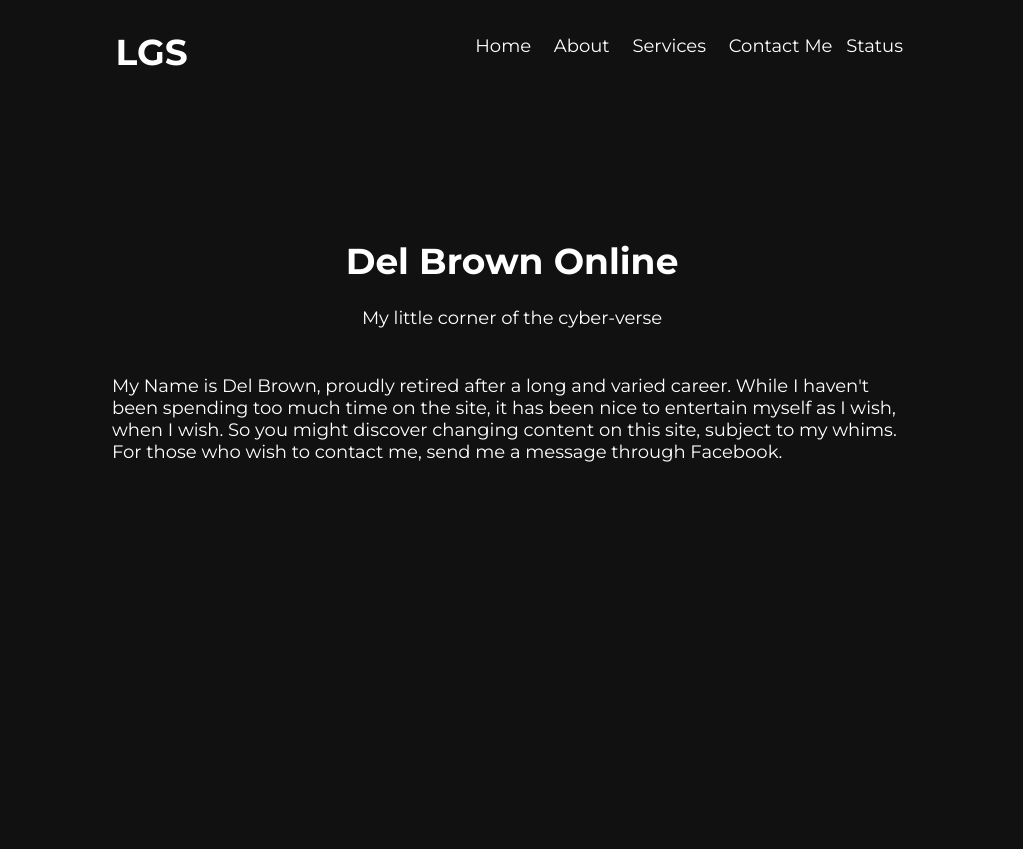
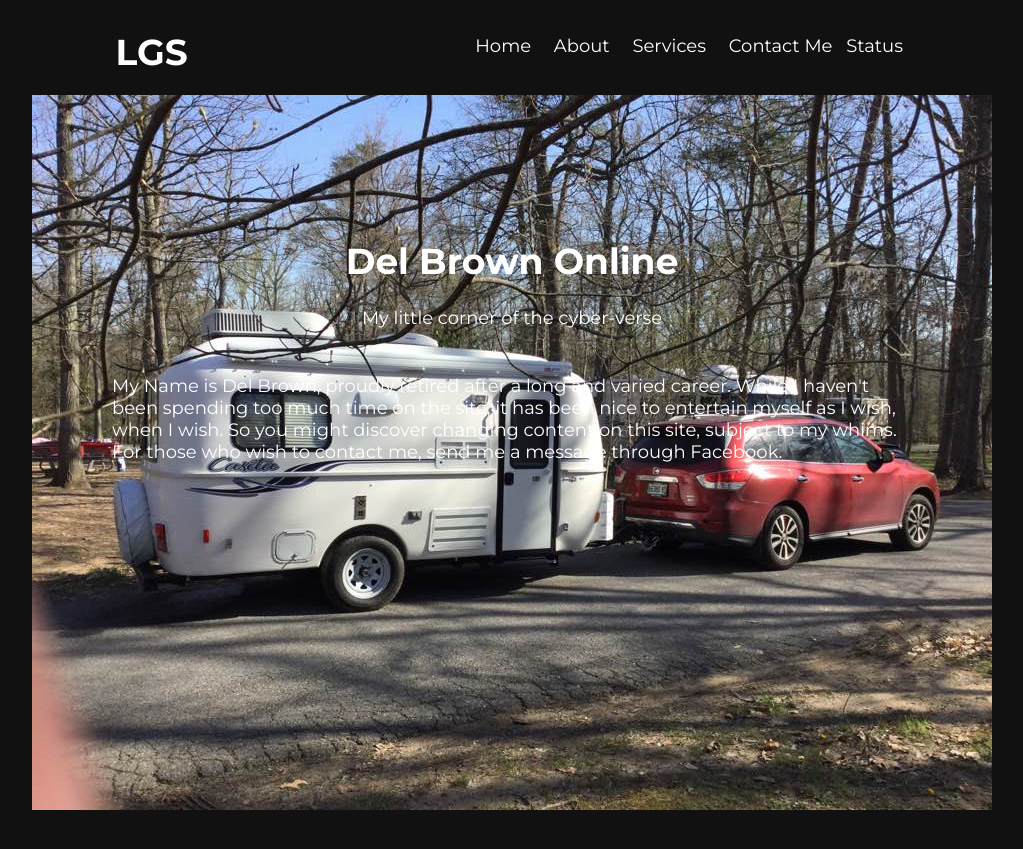
Before and after one commit to delonline/delonline.github.io, a Jekyll site: the page built from index.html, in a window 1280 px wide. Shown: the top 849 px of the page, without its empty margins (128-1151 px from the left). Built offline with Jekyll 4.4.1, drawn with Linux system fonts in a browser that asks for light colours.

Commit message:
Update css.css

```diff
--- a/stylesheets/css.css
+++ b/stylesheets/css.css
@@ -7,7 +7,10 @@
   background-color:#111111;
   font:400 18px 'Montserrat', sans-serif;
   color:#fff;
-  background-image: url(../../images/CasitaTravel.jpg) center center no-repeat;
+  background-image: url(../../images/CasitaTravel.jpg);
+  background-repeat: no-repeat;
+  background-attachment: fixed;
+  background-position: center;
 }
 
 
```
